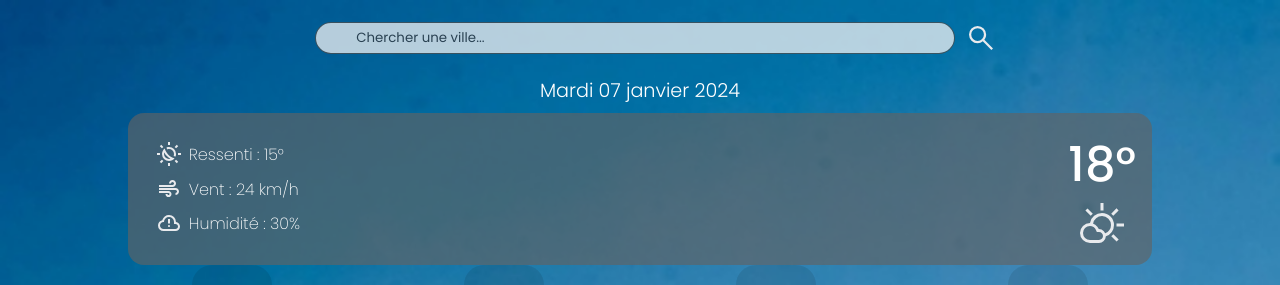
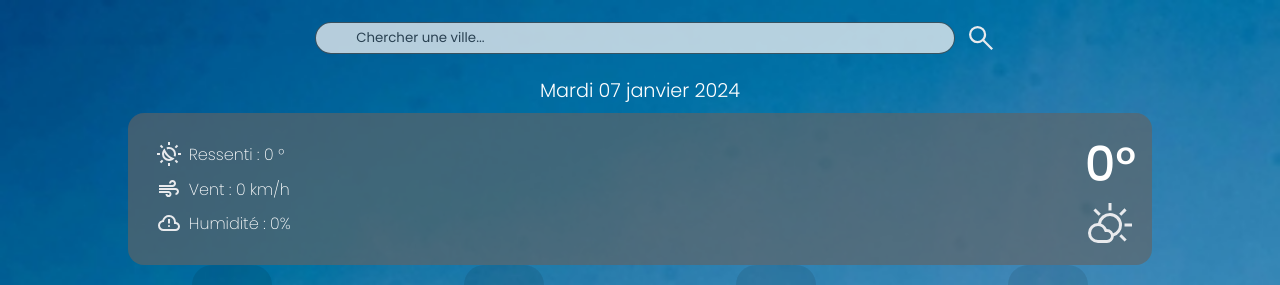
Before and after one commit to WildCodeSchool-2024-09/JS-RemoteFR-Q4-Jaune-P2-Meteo, a React (Vite) app in the folder client/: page / in a window 1280 px wide. Shown: the top 285 px of the page. Built offline with nearby package versions, Linux system fonts and the light colour scheme; no server answers.

Commit message:
add data in main card and types done

```diff
--- a/client/src/components/MainCard.tsx
+++ b/client/src/components/MainCard.tsx
@@ -44,7 +44,9 @@ export default function MainCard() {
               width={icons[0].ressenti.width}
             />
 
-            <p className="text-data-main-card">Ressenti : 15°</p>
+            <p className="text-data-main-card">
+              Ressenti : {Math.round(weatherData.main.feels_like)} °
+            </p>
           </div>
           <div className="vent">
             <SvgIcons
@@ -52,7 +54,9 @@ export default function MainCard() {
               height={icons[0].vent.height}
               width={icons[0].vent.width}
             />
-            <p className="text-data-main-card">Vent : 24 km/h</p>
+            <p className="text-data-main-card">
+              Vent : {Math.round(weatherData.wind.speed)} km/h
+            </p>
           </div>
           <div className="humidite">
             <SvgIcons
@@ -61,11 +65,18 @@ export default function MainCard() {
               width={icons[0].humidite.width}
             />
 
-            <p className="text-data-main-card">Humidité : 30%</p>
+            <p className="text-data-main-card">
+              Humidité : {Math.round(weatherData.main.humidity)}%
+            </p>
           </div>
         </div>
         <div className="right-card">
-          <p className="temperature-main-card">18°</p>
+          <p className="temperature-main-card">
+            {Math.round(weatherData.main.temp)}°
+          </p>
+          <p className="temp-description-main-card">
+            {weatherData.weather[0].description}
+          </p>
           <SvgIcons
             path={icons[0].templogo.path}
             height={icons[0].templogo.height}
--- a/client/src/components/WeatherContext.tsx
+++ b/client/src/components/WeatherContext.tsx
@@ -18,6 +18,17 @@ interface propsTypes {
   handleFetchData: () => void;
   weatherData: {
     name: string;
+    main: {
+      feels_like: number;
+      humidity: number;
+      temp: number;
+    };
+    wind: {
+      speed: number;
+    };
+    weather: {
+      description: string;
+    }[];
   };
 }
 
@@ -31,8 +42,21 @@ const Weathercontext = createContext<propsTypes | null>(null);
 export function Weatherprovider({ children }: WeatherproviderType) {
   const [city, setCity] = useState("" as string);
   const [cityData, setCityData] = useState([] as cityDataTypes[]);
-  const [weatherData, setWeatherData] = useState<{ name: string }>({
+  const [weatherData, setWeatherData] = useState({
     name: "",
+    main: {
+      feels_like: 0,
+      humidity: 0,
+      temp: 0,
+    },
+    wind: {
+      speed: 0,
+    },
+    weather: [
+      {
+        description: "",
+      },
+    ],
   });
   console.info(cityData, weatherData);
 
```
